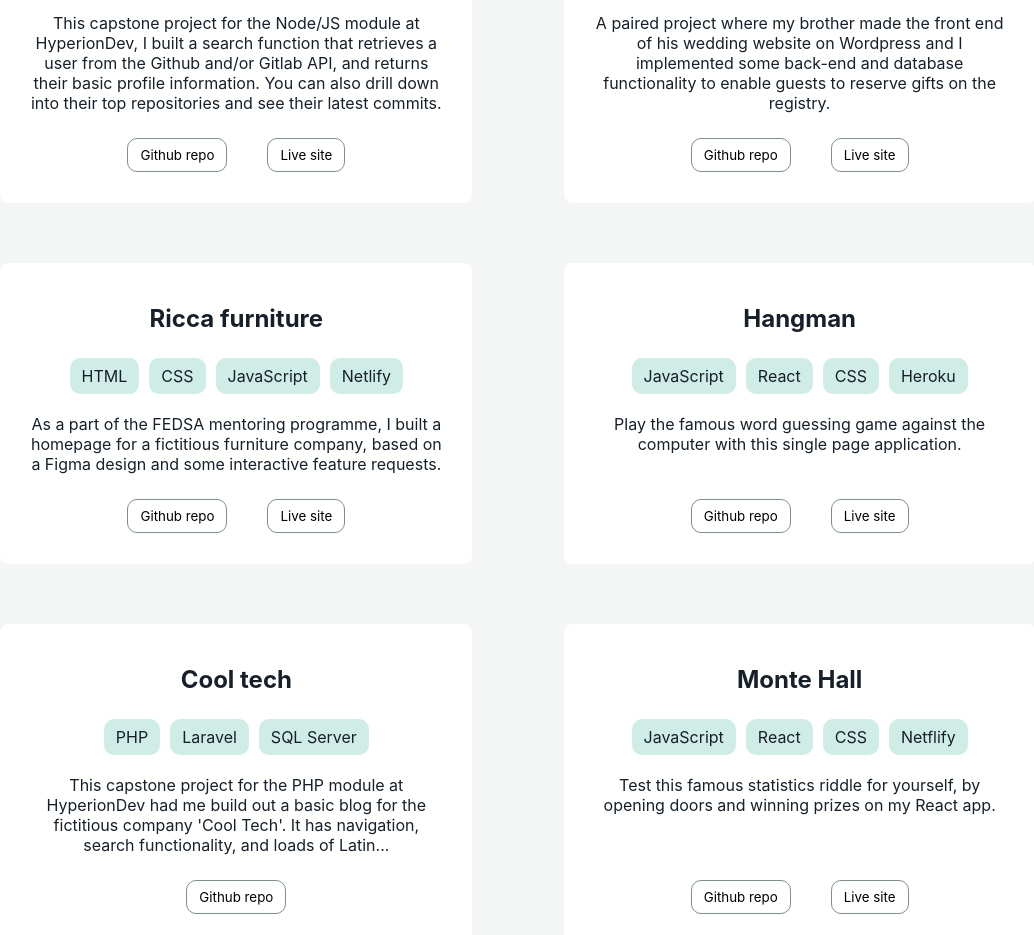
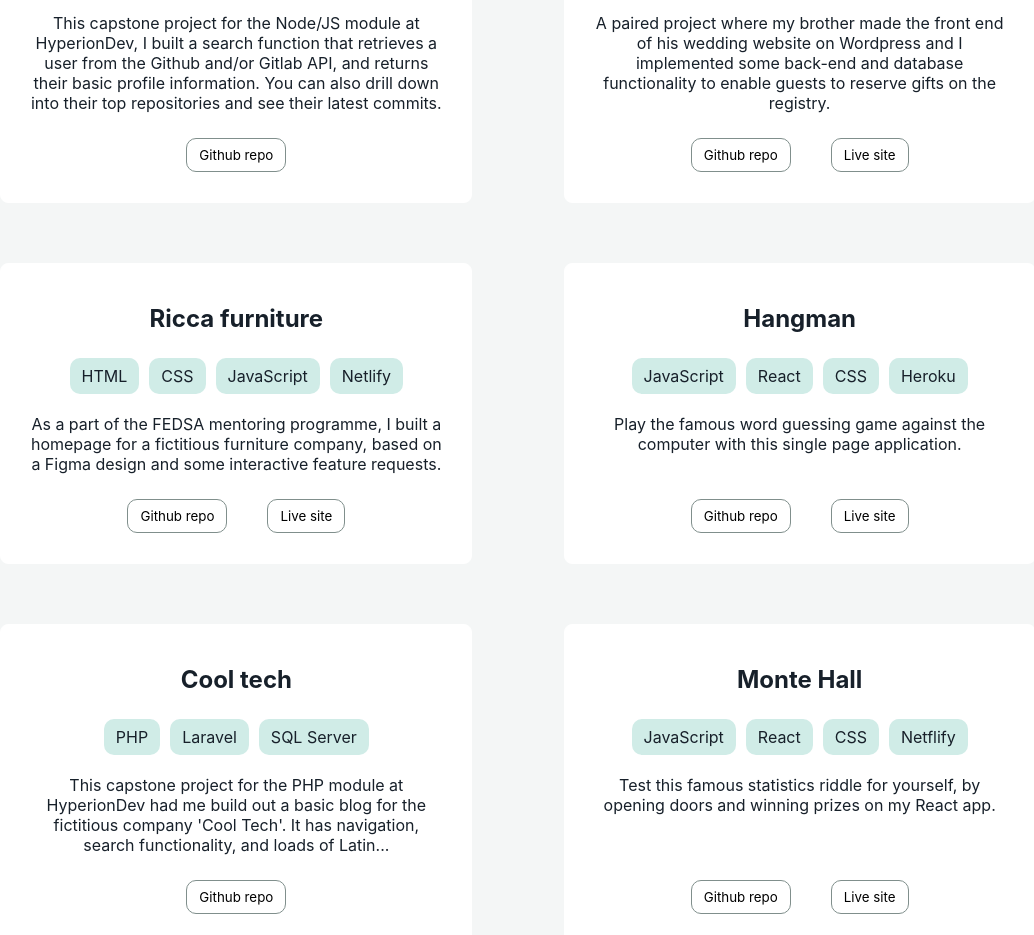
Before and after one commit to tamiragun/Portfolio-CV, a React (Create React App) app: page /portfolio in a window 1280 px wide. Shown: the part 940-1875 px from the top of the page, without its empty margins (122-1156 px from the left). Built offline with nearby package versions, Linux system fonts and the light colour scheme.

Commit message:
Update project urls in portfolio

```diff
--- a/src/pages/Portfolio.js
+++ b/src/pages/Portfolio.js
@@ -30,7 +30,7 @@ const portfolioProjects = [
     description:
       "This capstone project for the Node/JS module at HyperionDev, I built a search function that retrieves a user from the Github and/or Gitlab API, and returns their basic profile information. You can also drill down into their top repositories and see their latest commits.",
     github_url: "https://github.com/tamiragun/hangman",
-    prod_url: "https://tamiragun-hangman.herokuapp.com/",
+    prod_url: null,
   },
   {
     title: "Wedding bells",
@@ -47,7 +47,7 @@ const portfolioProjects = [
     description:
       "As a part of the FEDSA mentoring programme, I built a homepage for a fictitious furniture company, based on a Figma design and some interactive feature requests.",
     github_url: "https://github.com/tamiragun/fedsa-project-1",
-    prod_url: "https://fedsa-project-1.netlify.app/",
+    prod_url: "https://ricca.netlify.app/",
   },
   {
     title: "Hangman",
```
